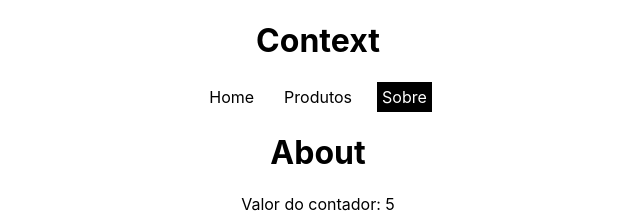
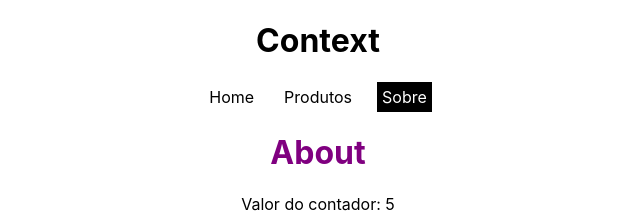
Before and after one commit to marcosfreiberger/reactcontext, a React (Create React App) app: page /about in a window 1280 px wide. Shown: the top 223 px of the page, without its empty margins (322-962 px from the left). Built offline with nearby package versions, Linux system fonts and the light colour scheme.

Commit message:
Alterando contexto mais complexo

```diff
--- a/src/context/TitleColorContext.js
+++ b/src/context/TitleColorContext.js
@@ -2,12 +2,21 @@
 
 export const TitleColorContext = createContext();
 
-export const titleColorReducer = (state, action) => { }
+export const titleColorReducer = (state, action) => {
+    switch (action.type) {
+        case 'RED':
+            return { ...state, color: 'red' };
+        case 'BLUE':
+            return { ...state, color: 'blue' };
+        default:
+            return state;
+    }
+}
 
 export const TitleColorContextProvider = ({ children }) => {
     const [state, dispatch] = useReducer(titleColorReducer, { color: 'purple' });
 
     console.log('Title color context: ', state)
 
-    return <TitleColorContext.Provider value={{ ...state }}>{children}</TitleColorContext.Provider>
+    return <TitleColorContext.Provider value={{ ...state, dispatch }}>{children}</TitleColorContext.Provider>
 }
--- a/src/pages/About.js
+++ b/src/pages/About.js
@@ -2,15 +2,18 @@
 // import { CounterContext } from '../context/CounterContext';
 
 import { useCounterContext } from "../hooks/useCounterContext";
+import { useTitleColorContext } from "../hooks/useTitleColorContext";
 
 const About = () => {
     // const { counter } = useContext(CounterContext);
 
     const { counter } = useCounterContext();
 
+    const { color } = useTitleColorContext();
+
     return (
         <div>
-            <h1>About</h1>
+            <h1 style={{ color: color }}>About</h1>
             <p>Valor do contador: {counter}</p>
         </div>
     )
--- a/src/pages/Home.js
+++ b/src/pages/Home.js
@@ -9,13 +9,21 @@
 
     const { counter } = useCounterContext();
 
-    const { color } = useTitleColorContext();
+    const { color, dispatch } = useTitleColorContext();
+
+    const setTitleColor = (color) => {
+        dispatch({ type: color })
+    }
 
     return (
         <div>
             <h1 style={{ color: color }}>Home</h1>
             <p>Valor do contador: {counter}</p>
             <ChangeCounter />
+            <div>
+                <button onClick={() => setTitleColor('RED')}>Vermelho</button>
+                <button onClick={() => setTitleColor('BLUE')}>Azul</button>
+            </div>
         </div>
     )
 }
```
